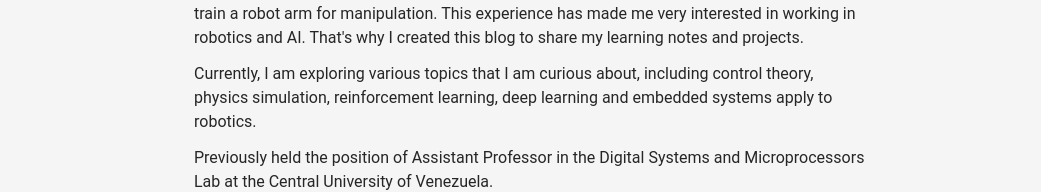
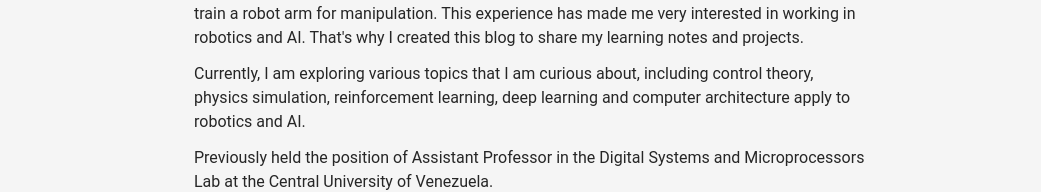
Before and after one commit to alefram/Alefram.github.io, a Next.js app: page /About in a window 1280 px wide. Shown: the part 279-471 px from the top of the page, without its empty margins (110-1151 px from the left). Built offline with nearby package versions, Linux system fonts and the light colour scheme; a web font is replaced by a local one.

Commit message:
update about

```diff
--- a/pages/About.jsx
+++ b/pages/About.jsx
@@ -68,7 +68,7 @@ const About = () => {
                         Currently, I am exploring various topics that I am curious
                         about, including control theory,
                         physics simulation, reinforcement learning,
-                        deep learning and embedded systems apply to robotics.
+                        deep learning and computer architecture apply to robotics and AI.
                     </p>
                     <p className='mt-3 font-Roboto text-neutral-800 dark:text-neutral-400'>
                         Previously held the position of Assistant Professor in
```
